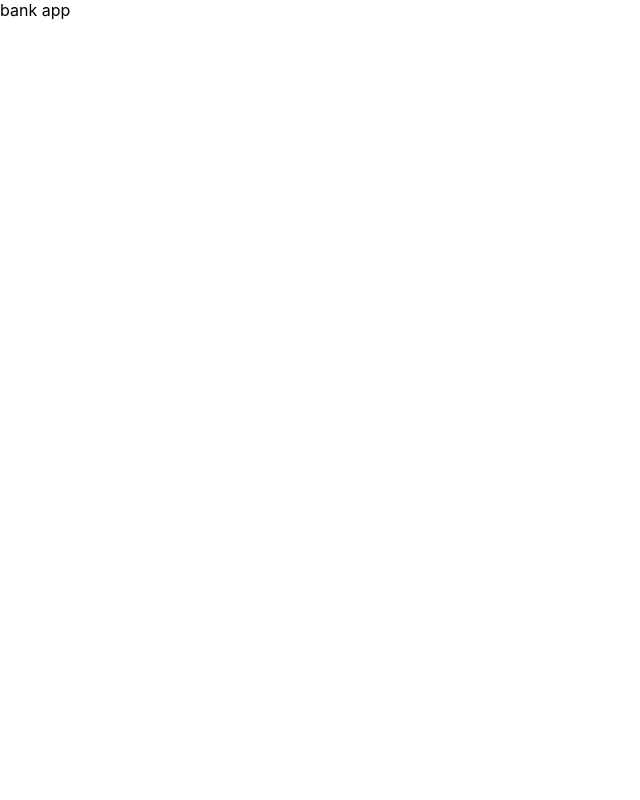
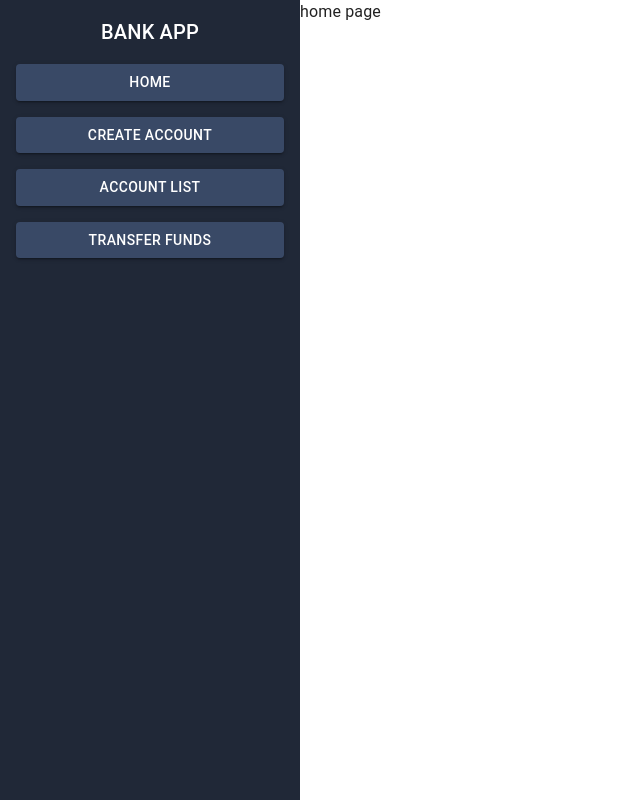
Before and after one commit to katyarichy/bank-app, a React (Create React App) app: page / in a window 1280 px wide. Shown: the whole page, without its empty margins (0-640 px from the left). Built offline with nearby package versions, Linux system fonts and the light colour scheme.

Commit message:
create sidebar component

```diff
--- a/package.json
+++ b/package.json
@@ -3,6 +3,10 @@
   "version": "0.1.0",
   "private": true,
   "dependencies": {
+    "@emotion/react": "^11.11.4",
+    "@emotion/styled": "^11.11.5",
+    "@mui/icons-material": "^5.15.21",
+    "@mui/material": "^5.15.21",
     "@testing-library/jest-dom": "^5.17.0",
     "@testing-library/react": "^13.4.0",
     "@testing-library/user-event": "^13.5.0",
--- a/src/App.tsx
+++ b/src/App.tsx
@@ -1,7 +1,69 @@
+import { useState } from 'react';
+import { BrowserRouter as Router } from 'react-router-dom';
+import {
+  Box,
+  CssBaseline,
+  useMediaQuery,
+  useTheme,
+  IconButton,
+  SwipeableDrawer,
+  ThemeProvider,
+} from '@mui/material';
+import MenuIcon from '@mui/icons-material/Menu';
+import RouterMapping from './pages/RouterMapping';
+import Sidebar from './components/Sidebar';
+import theme from './theme';
 import './App.css';
 
 const App = () => {
-  return <div>bank app</div>;
+  const muiTheme = useTheme();
+  const isMobile = useMediaQuery(muiTheme.breakpoints.down('md'));
+  const [mobileOpen, setMobileOpen] = useState(false);
+
+  const handleDrawerToggle = () => {
+    setMobileOpen(!mobileOpen);
+  };
+
+  return (
+    <ThemeProvider theme={theme}>
+      <Router>
+        <Box display='flex'>
+          <CssBaseline />
+          {isMobile ? (
+            <>
+              <IconButton
+                color='inherit'
+                aria-label='open drawer'
+                edge='start'
+                onClick={handleDrawerToggle}
+                sx={{
+                  mt: 2,
+                  ml: 2,
+                  textAlign: 'left',
+                  alignSelf: 'baseline',
+                }}
+              >
+                <MenuIcon />
+              </IconButton>
+              <SwipeableDrawer
+                anchor='left'
+                open={mobileOpen}
+                onClose={handleDrawerToggle}
+                onOpen={handleDrawerToggle}
+              >
+                <Sidebar onLinkClick={handleDrawerToggle} />
+              </SwipeableDrawer>
+            </>
+          ) : (
+            <Sidebar />
+          )}
+          <Box component='main' sx={{ flexGrow: 1 }}>
+            <RouterMapping />
+          </Box>
+        </Box>
+      </Router>
+    </ThemeProvider>
+  );
 };
 
 export default App;
--- /dev/null
+++ b/src/components/Sidebar/Sidebar.tsx
@@ -0,0 +1,84 @@
+import { Link as RouterLink } from 'react-router-dom';
+import { Box, Button, Typography, useTheme } from '@mui/material';
+import routeNames from '../../pages/routeNames';
+
+interface SidebarProps {
+  onLinkClick?: () => void;
+}
+
+const Sidebar = ({ onLinkClick }: SidebarProps) => {
+  const theme = useTheme();
+  const handleLinkClick = () => {
+    if (onLinkClick) {
+      onLinkClick();
+    }
+  };
+
+  return (
+    <Box
+      sx={{
+        width: 300,
+        minHeight: '100vh',
+        backgroundColor: theme.palette.custom.sidebarBackground,
+        padding: '1rem',
+      }}
+    >
+      <Typography
+        variant='h6'
+        sx={{
+          color: 'white',
+          textAlign: 'center',
+          mb: 2,
+        }}
+      >
+        BANK APP
+      </Typography>
+      <Box
+        sx={{
+          display: 'flex',
+          flexDirection: 'column',
+          gap: 2,
+        }}
+      >
+        <Button
+          component={RouterLink}
+          to={routeNames.home}
+          variant='contained'
+          sx={{ background: theme.palette.custom.button }}
+          onClick={handleLinkClick}
+        >
+          Home
+        </Button>
+        <Button
+          component={RouterLink}
+          to={routeNames.createAccount}
+          variant='contained'
+          sx={{ background: theme.palette.custom.button }}
+          onClick={handleLinkClick}
+        >
+          Create account
+        </Button>
+        <Button
+          component={RouterLink}
+          to={routeNames.accountList}
+          variant='contained'
+          sx={{ background: theme.palette.custom.button }}
+          onClick={handleLinkClick}
+        >
+          Account list
+        </Button>
+        <Button
+          component={RouterLink}
+          to={routeNames.transferFunds}
+          variant='contained'
+          sx={{ background: theme.palette.custom.button }}
+          onClick={handleLinkClick}
+        >
+          Transfer funds
+        </Button>
+      </Box>
+    </Box>
+  );
+};
+
+export default Sidebar;
--- /dev/null
+++ b/src/components/Sidebar/index.tsx
@@ -0,0 +1,3 @@
+import Sidebar from './Sidebar';
+
+export default Sidebar;
--- /dev/null
+++ b/src/theme.ts
@@ -0,0 +1,28 @@
+import { createTheme, ThemeOptions } from '@mui/material/styles';
+
+declare module '@mui/material/styles' {
+  interface Palette {
+    custom: {
+      button: string;
+      sidebarBackground: string;
+    };
+  }
+
+  interface PaletteOptions {
+    custom?: {
+      button?: string;
+      sidebarBackground?: string;
+    };
+  }
+}
+
+const theme = createTheme({
+  palette: {
+    custom: {
+      button: '#394966',
+      sidebarBackground: '#202837',
+    },
+  },
+} as ThemeOptions);
+
+export default theme;
```
Also changed, not shown: 1 other file (tests, documents, lock files or other folders).
